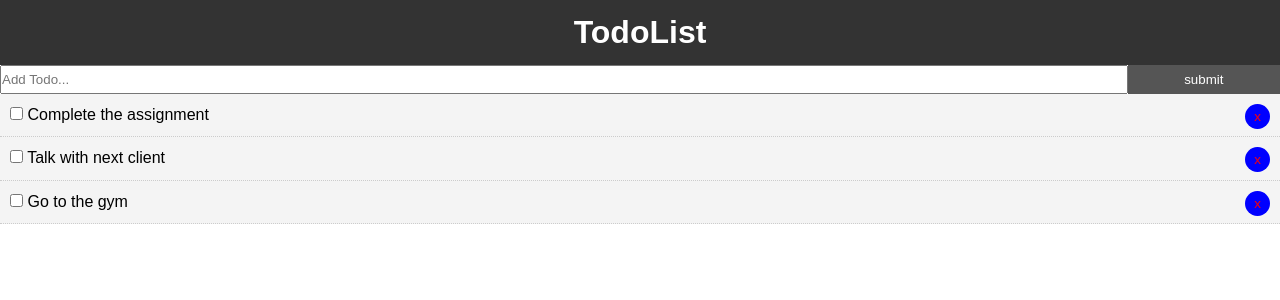
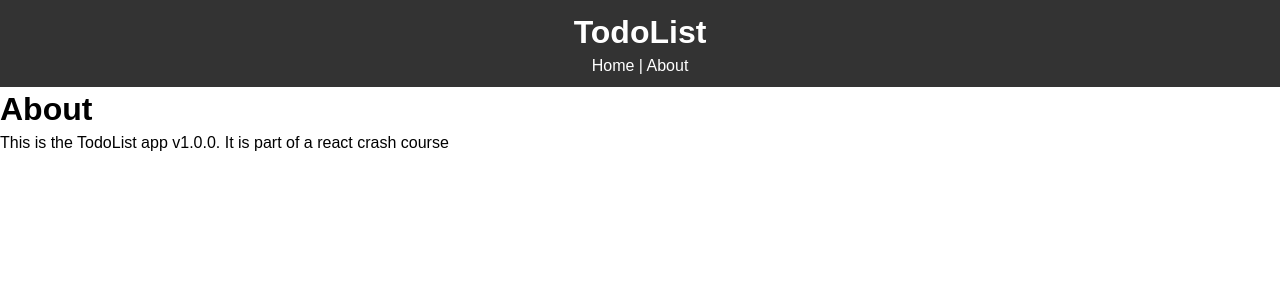
Before and after one commit to shehanp12/To-Do-app, a React (Create React App) app: page /about in a window 1280 px wide. Shown: the top 300 px of the page. Built offline with nearby package versions, Linux system fonts and the light colour scheme.

Commit message:
router in react

```diff
--- a/src/App.js
+++ b/src/App.js
@@ -1,12 +1,14 @@
 import React, {Component} from 'react'
+import  {BrowserRouter  as Router, Route } from 'react-router-dom';
 import Todos from "./components/Todos";
 import Header from "./components/layout/Header";
 import AddTodo from "./components/AddTodo";
 import './App.css'
 import {v4 as uuid} from 'uuid';
+import About from "./components/pages/About";
 
 
-class App extends Component{
+class App extends Component {
 
     state = {
         todos: [
@@ -61,14 +63,25 @@ addTodo = (title) =>{
 }
     render(){
     return(
+        <Router>
             <div>
                 <Header/>
+                <Route exact path="/"  render={props =>(
+                    <React.Fragment>
                         <AddTodo  addTodo={this.addTodo}/>
                         <Todos
                             todos={this.state.todos}
                             markComplete={this.markComplete} delTodo={this.delTodo}
                         />
+                    </React.Fragment>
+
+                )}/>
+                <Route path="/about" component={About} />
+
+
             </div>
+        </Router>
+
     )
   }
 }
--- a/src/components/layout/Header.js
+++ b/src/components/layout/Header.js
@@ -1,9 +1,11 @@
 import React  from 'react'
+import {Link} from 'react-router-dom';
 
 function  Header(){
     return (
         <header style={headerStyle}>
             <h1>TodoList</h1>
+            <Link style={linkStyle} to="/">Home </Link> | <Link style={linkStyle} to="/about">About</Link>
 
         </header>
     )
@@ -17,4 +19,9 @@ const  headerStyle= {
 
 }
 
+const linkStyle={
+    color:'#fff',
+    textDecoration:'none'
+}
+
 export default  Header;
--- a/src/components/pages/About.js
+++ b/src/components/pages/About.js
@@ -3,7 +3,9 @@ import React from 'react';
 function About(){
     return(
         <React.Fragment>
-
+         <h1>About</h1>
+            <p>This is the TodoList app v1.0.0.
+                It is part of a react crash course</p>
         </React.Fragment>
     )
 }
```
Lines whose indentation alone changed are shown as unchanged.
